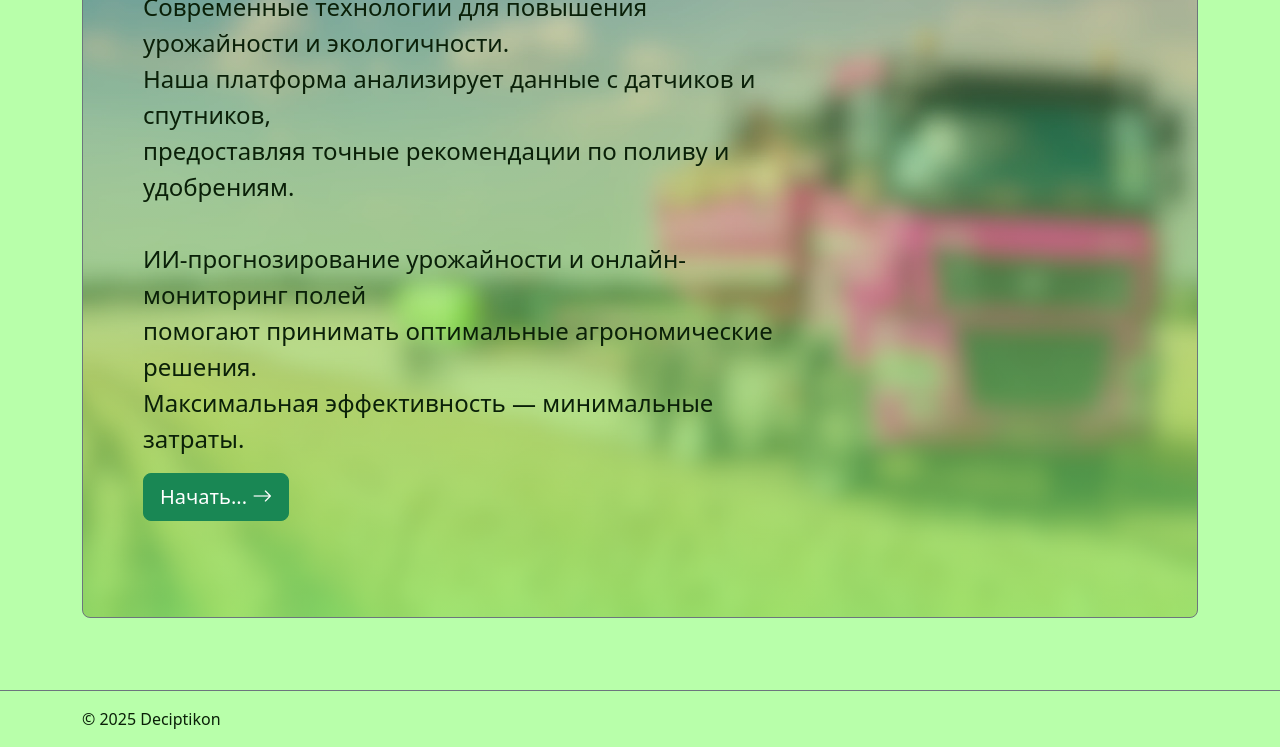
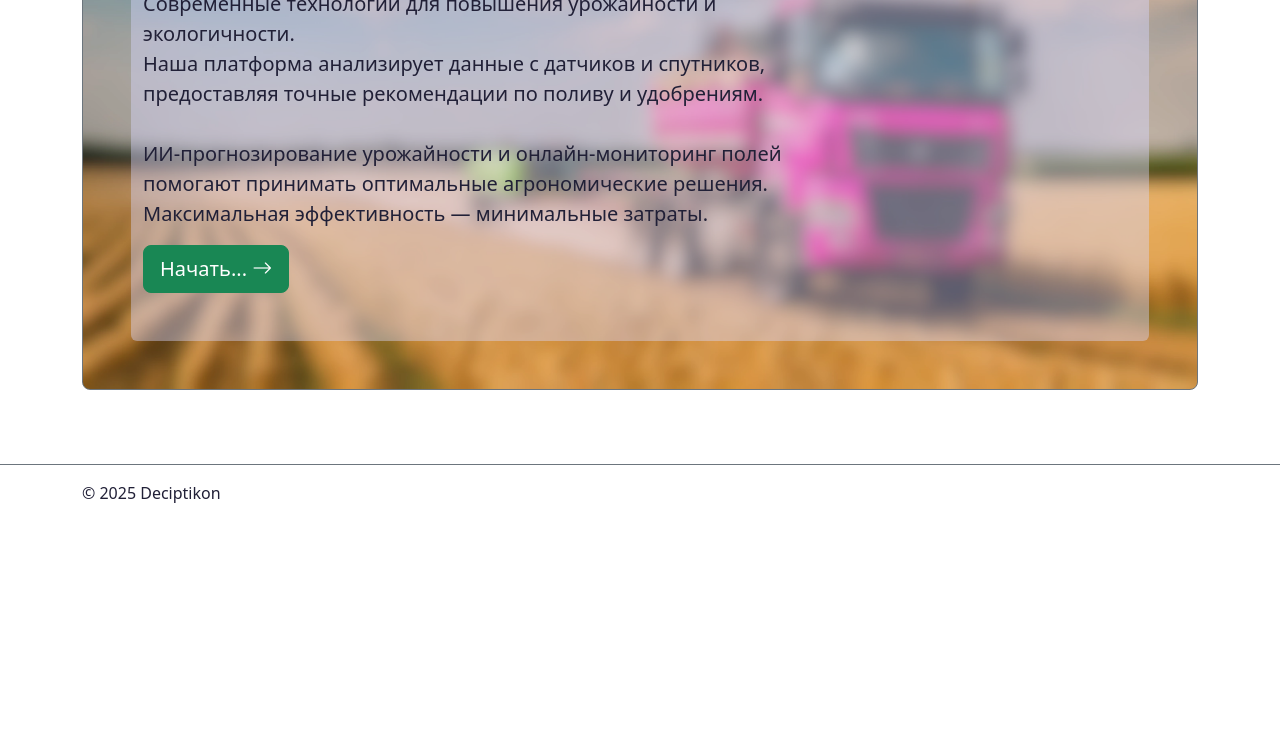
Before and after one commit to Deciptikon/AgroPartemUserSite, a plain HTML site: page index.html in a window 1280 px wide. Shown: the part 279-1026 px from the top of the page. After the commit the page ends 800 px from the top, so only its background shows below. Drawn offline with nearby package versions, Linux system fonts and the light colour scheme.

Commit message:
изменён дизайн

```diff
--- a/css/style.css
+++ b/css/style.css
@@ -1,21 +1,20 @@
 :root {
   /* Тёмная тема*/
-  --primary-bg-dark: #0a2008;
-  --primary-text-dark: #b8ffaa;
-  --primary-grad-dark: linear-gradient(
-    rgba(10, 32, 8, 0.2),
-    rgba(10, 32, 8, 0.9)
-  );
+  --primary-bg-dark: #212037;
+  --primary-text-dark: #ffeddd;
+  --primary-grad-dark: linear-gradient(rgba(10, 32, 8, 0), rgba(10, 32, 8, 0));
   --primary-bg-account-menu-dark: #212037;
+  --primary-bg-account-tabs-dark: #21203774;
 
   /* Светлая тема*/
-  --primary-bg-light: #b8ffaa;
-  --primary-text-light: #0a2008;
+  --primary-bg-light: ##ffeddd;
+  --primary-text-light: #212037;
   --primary-grad-light: linear-gradient(
     rgba(110, 255, 97, 0),
-    rgba(135, 255, 124, 0.711)
+    rgba(135, 255, 124, 0)
   );
   --primary-bg-account-menu-light: #d6d7ff;
+  --primary-bg-account-tabs-light: #d6d7ff6c;
 
   /* Дополнительные константы */
   --border-radius: 0.5rem;
@@ -101,12 +100,17 @@ body {
   background-color: var(--bg-account-menu-color);
 }
 
+.bg-opacity-item {
+  background-color: var(--bg-account-tabs-color);
+}
+
 /*Кастомные темы*/
 [data-bs-theme="dark"] {
   --bs-body-bg: var(--primary-bg-dark);
   --bs-body-color: var(--primary-text-dark);
   --bg-gradient: var(--primary-grad-dark);
   --bg-account-menu-color: var(--primary-bg-account-menu-dark);
+  --bg-account-tabs-color: var(--primary-bg-account-tabs-dark);
 }
 
 [data-bs-theme="light"] {
@@ -114,4 +118,5 @@ body {
   --bs-body-color: var(--primary-text-light);
   --bg-gradient: var(--primary-grad-light);
   --bg-account-menu-color: var(--primary-bg-account-menu-light);
+  --bg-account-tabs-color: var(--primary-bg-account-tabs-light);
 }
--- a/index.html
+++ b/index.html
@@ -58,9 +58,9 @@
     <!-- Основное содержимое -->
     <main class="container my-5">
       <div class="p-5 mb-4 rounded-3 border border-secondary main-with-bg">
-        <div class="container-fluid py-5">
+        <div class="container-fluid py-5 rounded bg-opacity-item">
           <h1 class="display-5 fw-bold">AgroPartem — умное земледелие</h1>
-          <p class="col-md-8 fs-4">
+          <p class="col-md-8 fs-5">
             Современные технологии для повышения урожайности и экологичности.<br />
             Наша платформа анализирует данные с датчиков и спутников,<br />
             предоставляя точные рекомендации по поливу и удобрениям.
```
Also changed, not shown: about.html (+1 -1 lines), account.html (+1 -1 lines), contacts.html (+1 -1 lines), services.html (+1 -1 lines).
